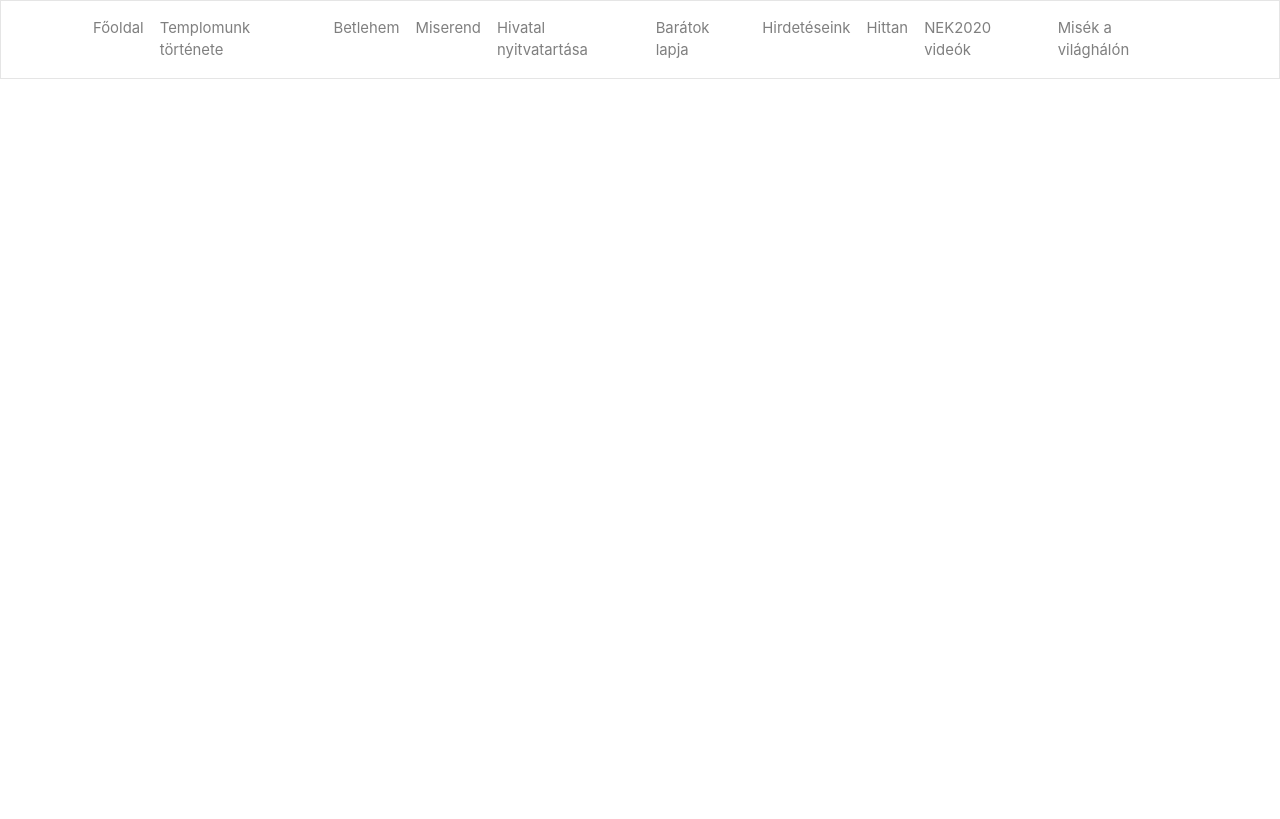
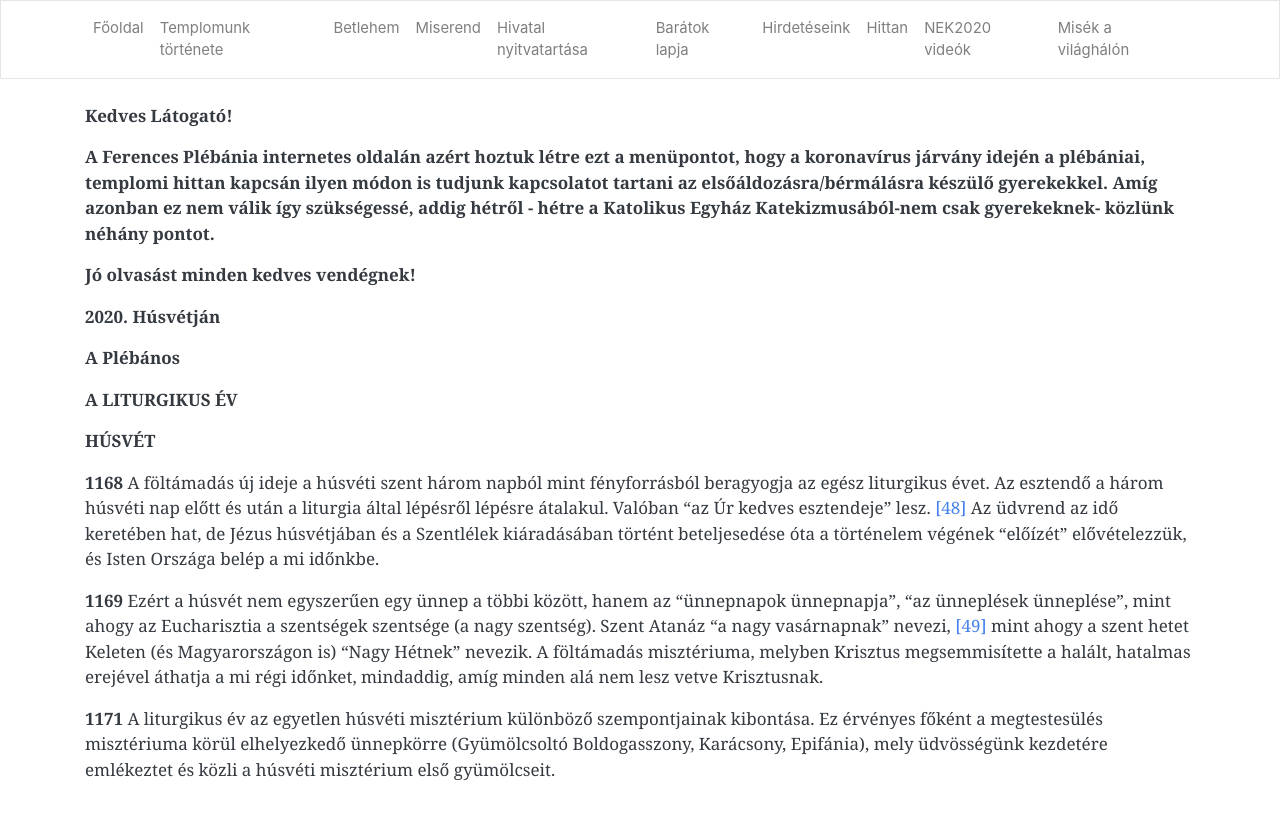
Before and after one commit to pecsi-ferences/pecsi-ferences.github.io, a Jekyll site: the page built from hittan.md, in a window 1280 px wide. Shown: the top 819 px of the page. Built offline with Jekyll 4.4.1, drawn with Linux system fonts in a browser that asks for light colours; nearby versions of some CDN libraries.

Commit message:
Update from Forestry.io Zoltán Dohány updated hittan.md

```diff
--- a/hittan.md
+++ b/hittan.md
@@ -3,3 +3,22 @@ layout: default
 title: Hittan
 
 ---
+**Kedves Látogató!**
+
+**A Ferences Plébánia internetes oldalán azért hoztuk létre ezt a menüpontot, hogy a koronavírus járvány idején a plébániai, templomi hittan kapcsán ilyen módon is tudjunk kapcsolatot tartani az elsőáldozásra/bérmálásra készülő gyerekekkel. Amíg azonban ez nem válik így szükségessé, addig hétről - hétre a Katolikus Egyház Katekizmusából-nem csak gyerekeknek- közlünk néhány pontot.**
+
+**Jó olvasást minden kedves vendégnek!**
+
+**2020. Húsvétján**
+
+**A Plébános**
+
+**A LITURGIKUS ÉV**
+
+**HÚSVÉT**
+
+**1168** A föltámadás új ideje a húsvéti szent három napból mint fényforrásból beragyogja az egész liturgikus évet. Az esztendő a három húsvéti nap előtt és után a liturgia által lépésről lépésre átalakul. Valóban "az Úr kedves esztendeje" lesz. [\[48\] ](https://archiv.katolikus.hu/kek/kek01135.html#J48)Az üdvrend az idő keretében hat, de Jézus húsvétjában és a Szentlélek kiáradásában történt beteljesedése óta a történelem végének "előízét" elővételezzük, és Isten Országa belép a mi időnkbe.
+
+**1169** Ezért a húsvét nem egyszerűen egy ünnep a többi között, hanem az "ünnepnapok ünnepnapja", "az ünneplések ünneplése", mint ahogy az Eucharisztia a szentségek szentsége (a nagy szentség). Szent Atanáz "a nagy vasárnapnak" nevezi, [\[49\] ](https://archiv.katolikus.hu/kek/kek01135.html#J49)mint ahogy a szent hetet Keleten (és Magyarországon is) "Nagy Hétnek" nevezik. A föltámadás misztériuma, melyben Krisztus megsemmisítette a halált, hatalmas erejével áthatja a mi régi időnket, mindaddig, amíg minden alá nem lesz vetve Krisztusnak.
+
+**1171** A liturgikus év az egyetlen húsvéti misztérium különböző szempontjainak kibontása. Ez érvényes főként a megtestesülés misztériuma körül elhelyezkedő ünnepkörre (Gyümölcsoltó Boldogasszony, Karácsony, Epifánia), mely üdvösségünk kezdetére emlékeztet és közli a húsvéti misztérium első gyümölcseit.
```
